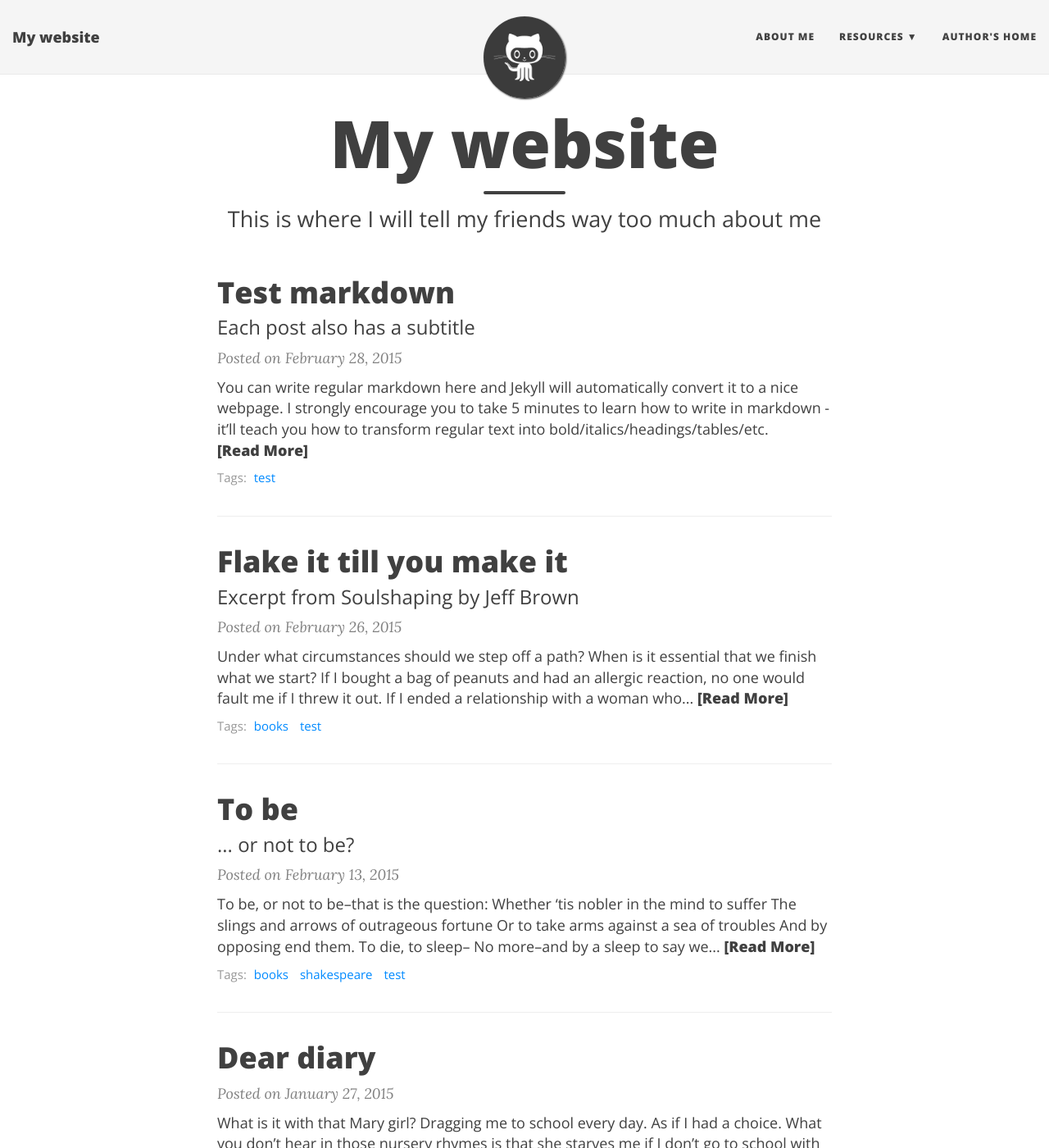
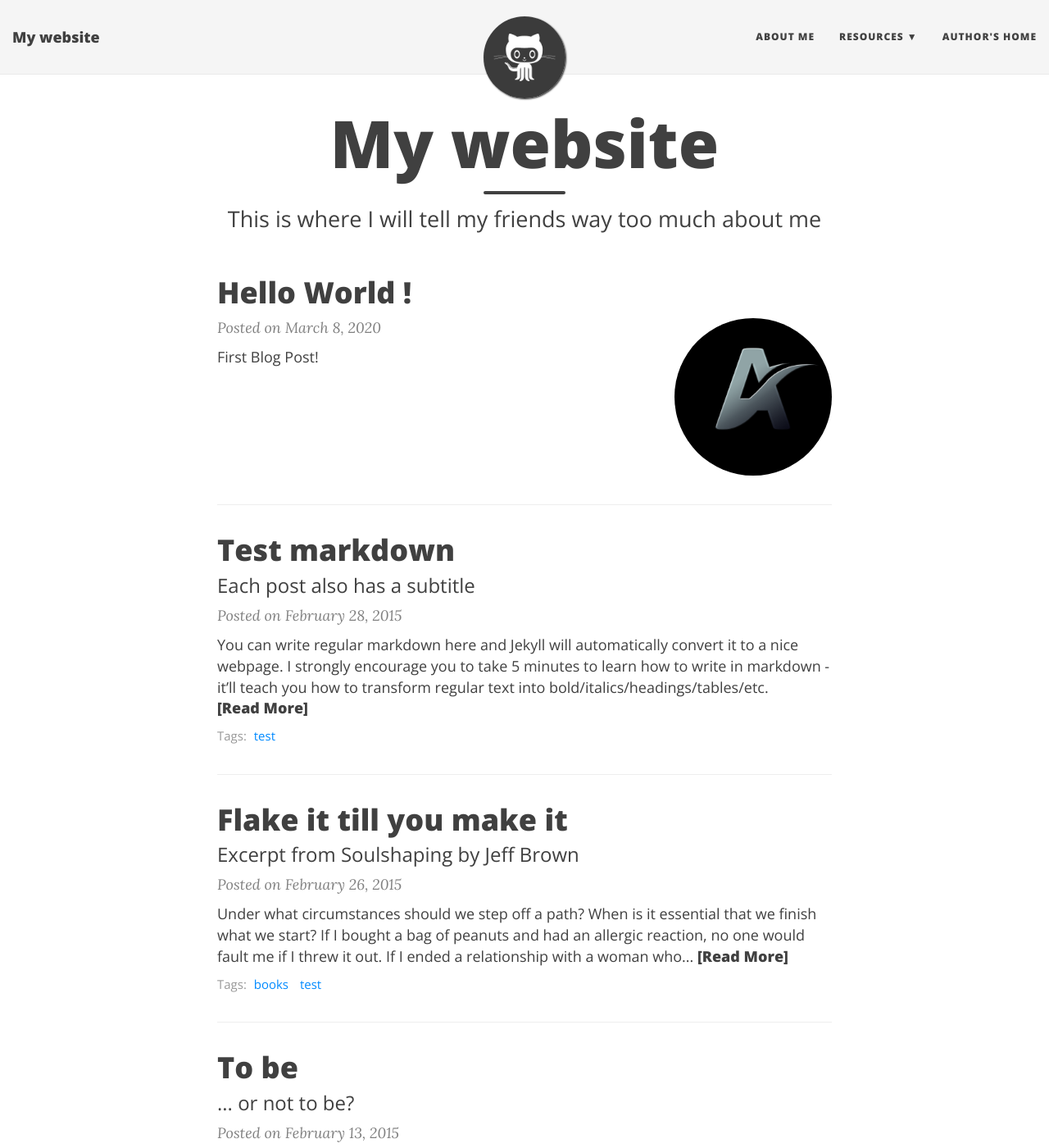
Before and after one commit to nakshay/nakshay.github.io, a Jekyll site: the page built from index.html, in a window 1280 px wide and 1400 px high. Shown: the whole window at 82% size. Built offline with Jekyll 4.4.1, drawn with Linux system fonts in a browser that asks for light colours; nearby versions of some CDN libraries; the list of posts is cut into pages by our own code; some of the changed text lies outside the part shown.

Commit message:
Update 2015-01-04-first-post.md

```diff
--- a/_posts/2015-01-04-first-post.md
+++ b/_posts/2015-01-04-first-post.md
@@ -1,8 +1,9 @@
 ---
 layout: post
 title: Hello World !
-image: /img/hello_world.jpeg
+image: /img/logo.png
 published: true
+date: '2020-03-08'
 ---
 
 First Blog Post!
```
